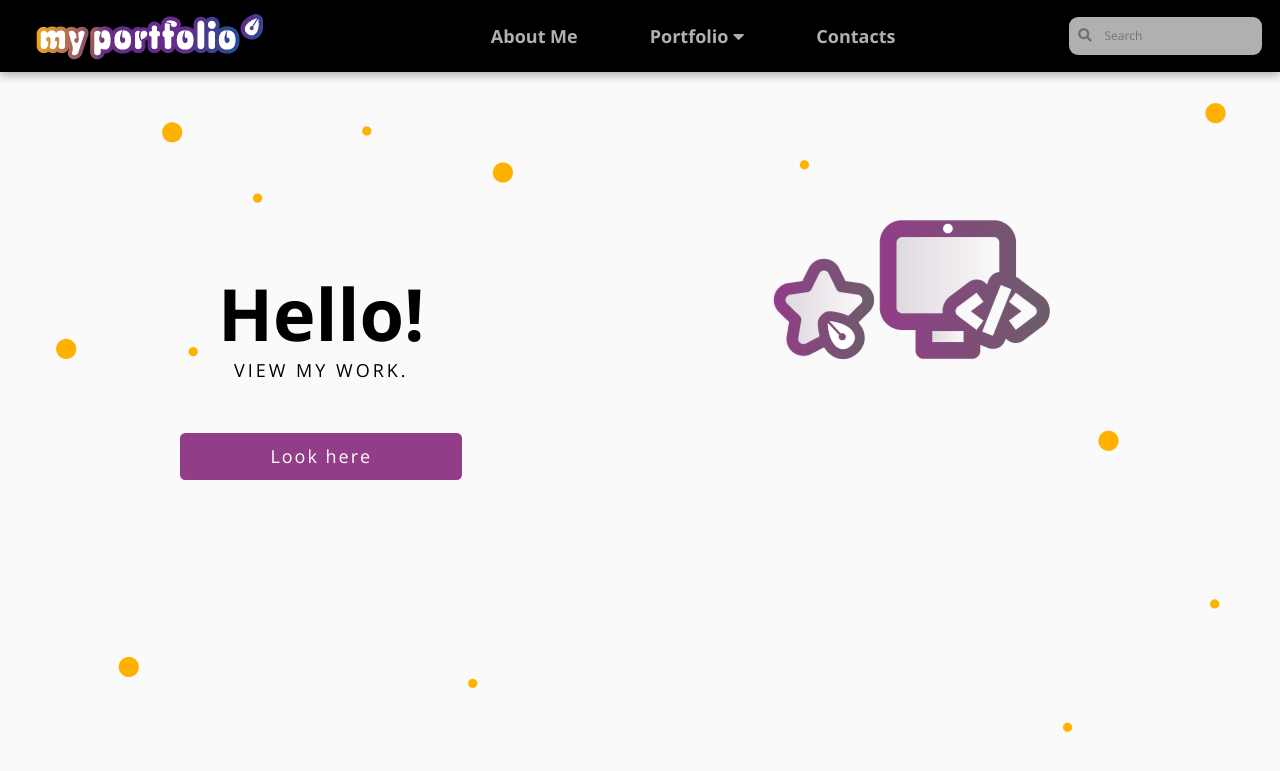
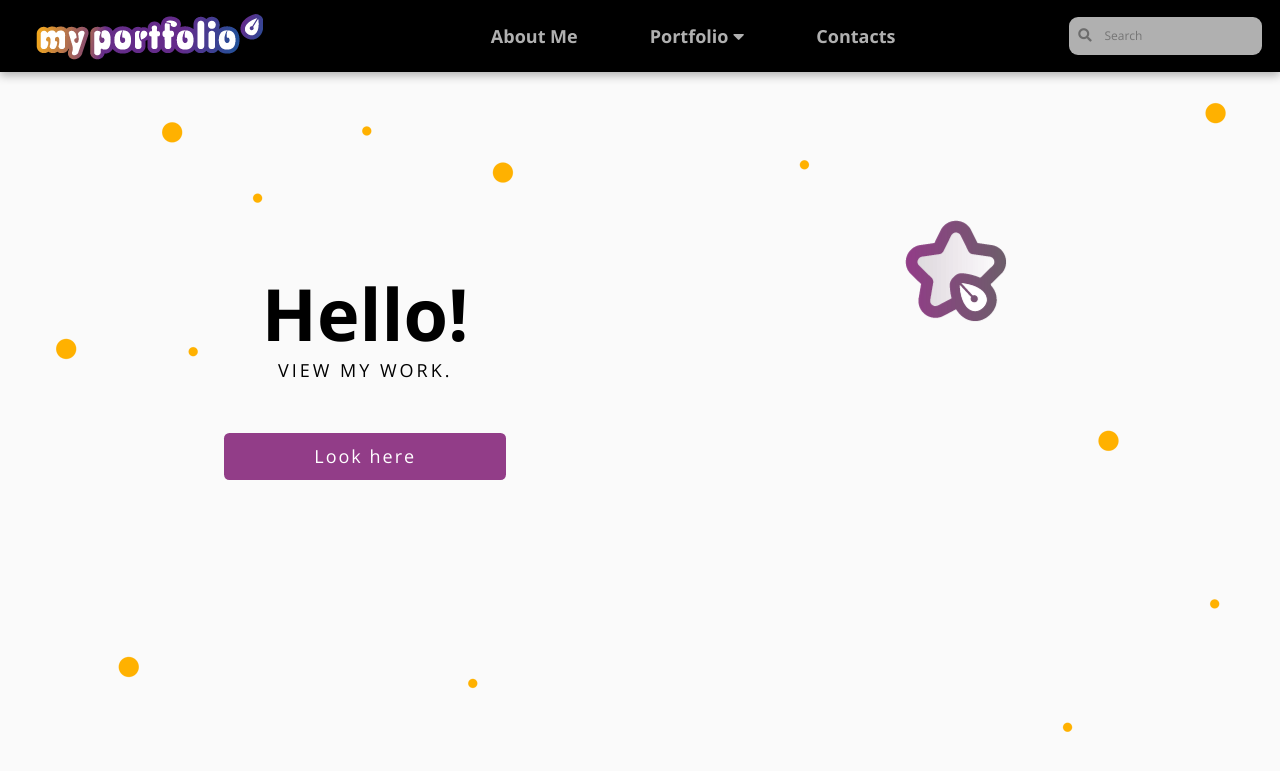
Before and after one commit to LiliyaMilanova/myportfolio, a Jekyll site: the page built from index.html, in a window 1280 px wide and 900 px high. Shown: the top 771 px of the window. Built offline with Jekyll 4.4.1, drawn with Linux system fonts in a browser that asks for light colours; nearby versions of some CDN libraries.

Commit message:
Update index.html

```diff
--- a/index.html
+++ b/index.html
@@ -25,7 +25,6 @@
 
         <div class="img_animation">
             <img class="p_apsolute" src="{{site.baseurl}}images/hero_image_animation.png" alt="image_animation" title="image_animation">
-            <img class="p_apsolute" src="{{site.baseurl}}images/hero_image_animation-02.png" alt="image_animation" title="image_animation">
         </div>
     </div>
 
```
